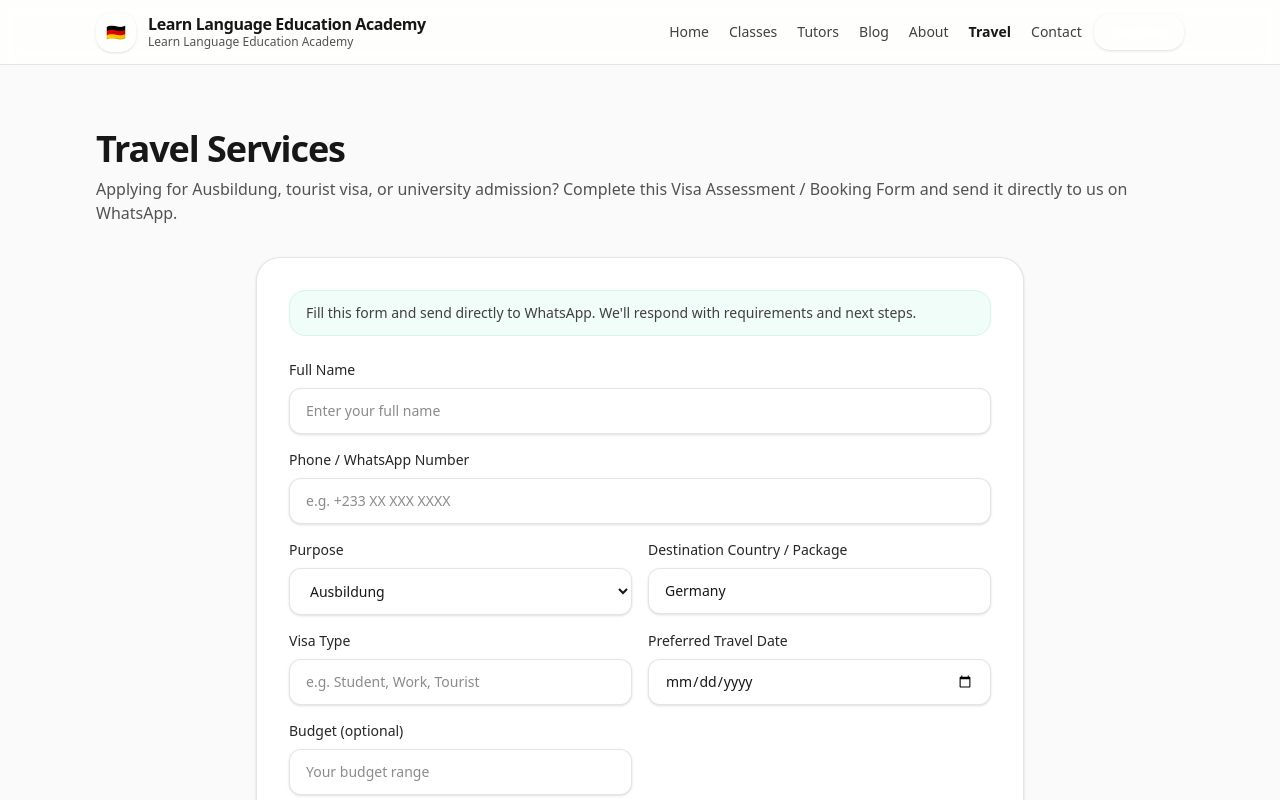
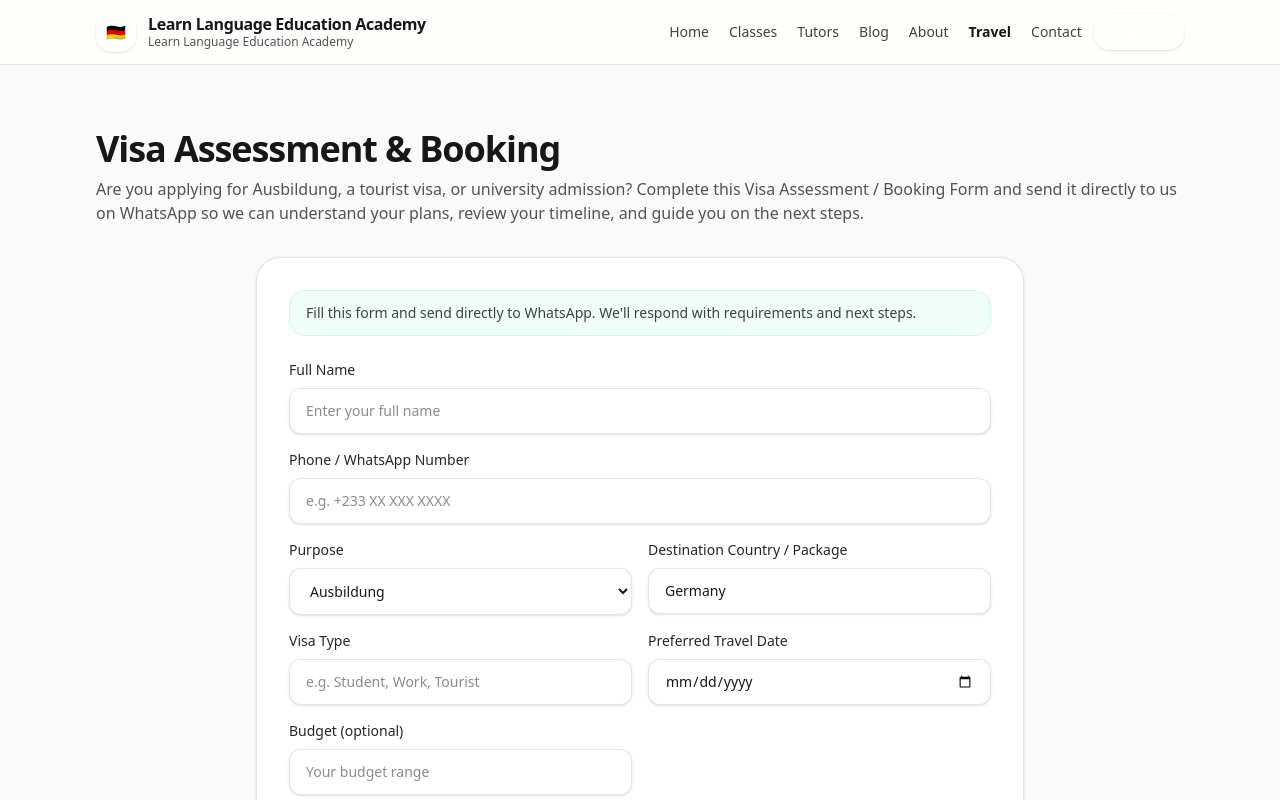
Before and after one commit to learngermanghana/learngermanghana-site, a Next.js app: page /travel in a window 1280 px wide. Shown: the top 800 px of the page. Built offline with nearby package versions, Linux system fonts and the light colour scheme.

Commit message:
Update travel page heading copy

```diff
--- a/src/app/travel/page.tsx
+++ b/src/app/travel/page.tsx
@@ -60,8 +60,8 @@ export default function TravelPage() {
       <Container>
         <section className="py-12 sm:py-16">
           <SectionTitle
-            title="Travel Services"
-            subtitle="Applying for Ausbildung, tourist visa, or university admission? Complete this Visa Assessment / Booking Form and send it directly to us on WhatsApp."
+            title="Visa Assessment & Booking"
+            subtitle="Are you applying for Ausbildung, a tourist visa, or university admission? Complete this Visa Assessment / Booking Form and send it directly to us on WhatsApp so we can understand your plans, review your timeline, and guide you on the next steps."
           />
 
           <div className="mx-auto max-w-3xl rounded-3xl border border-black/10 bg-white p-6 shadow-sm sm:p-8">
```
